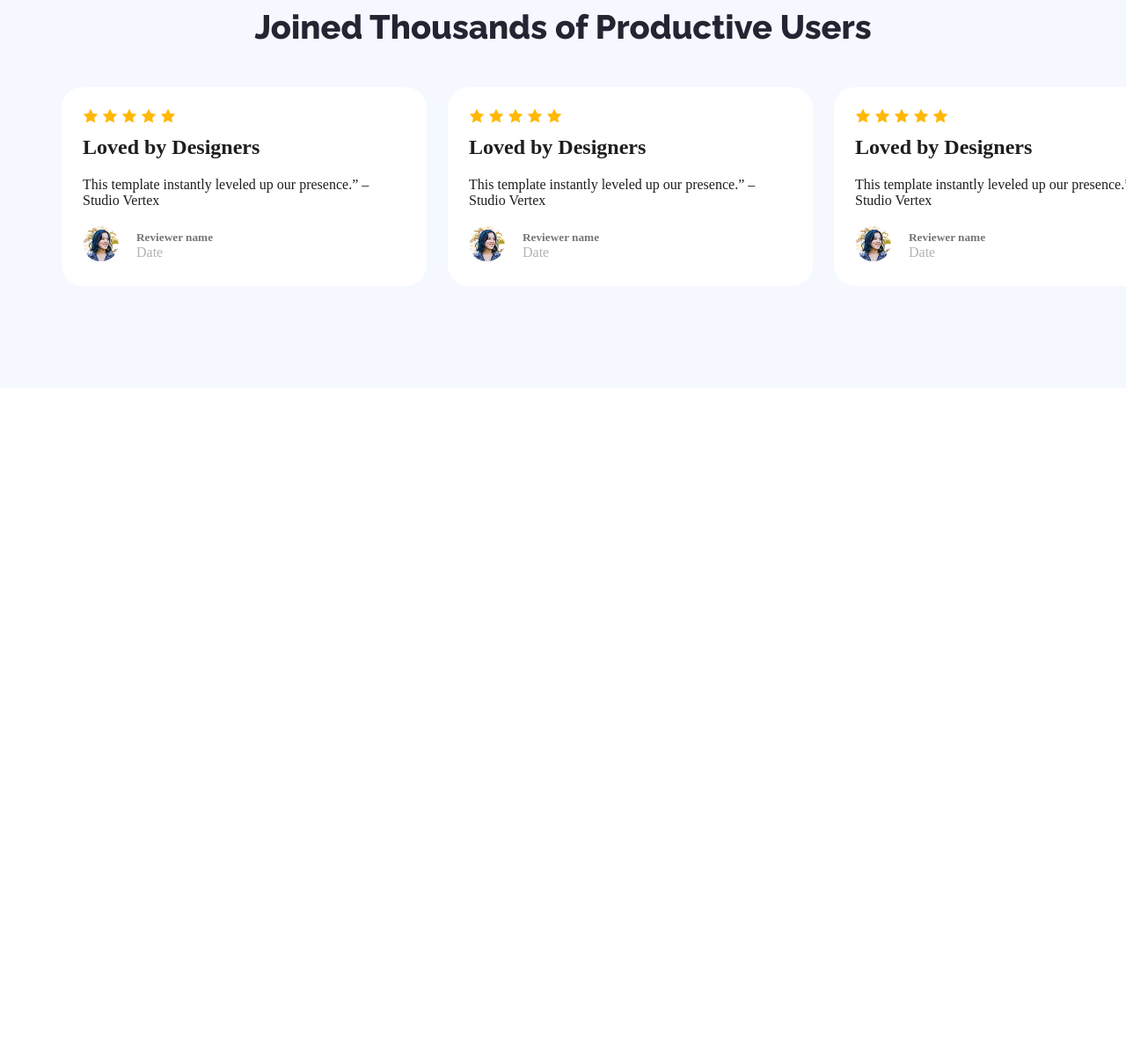
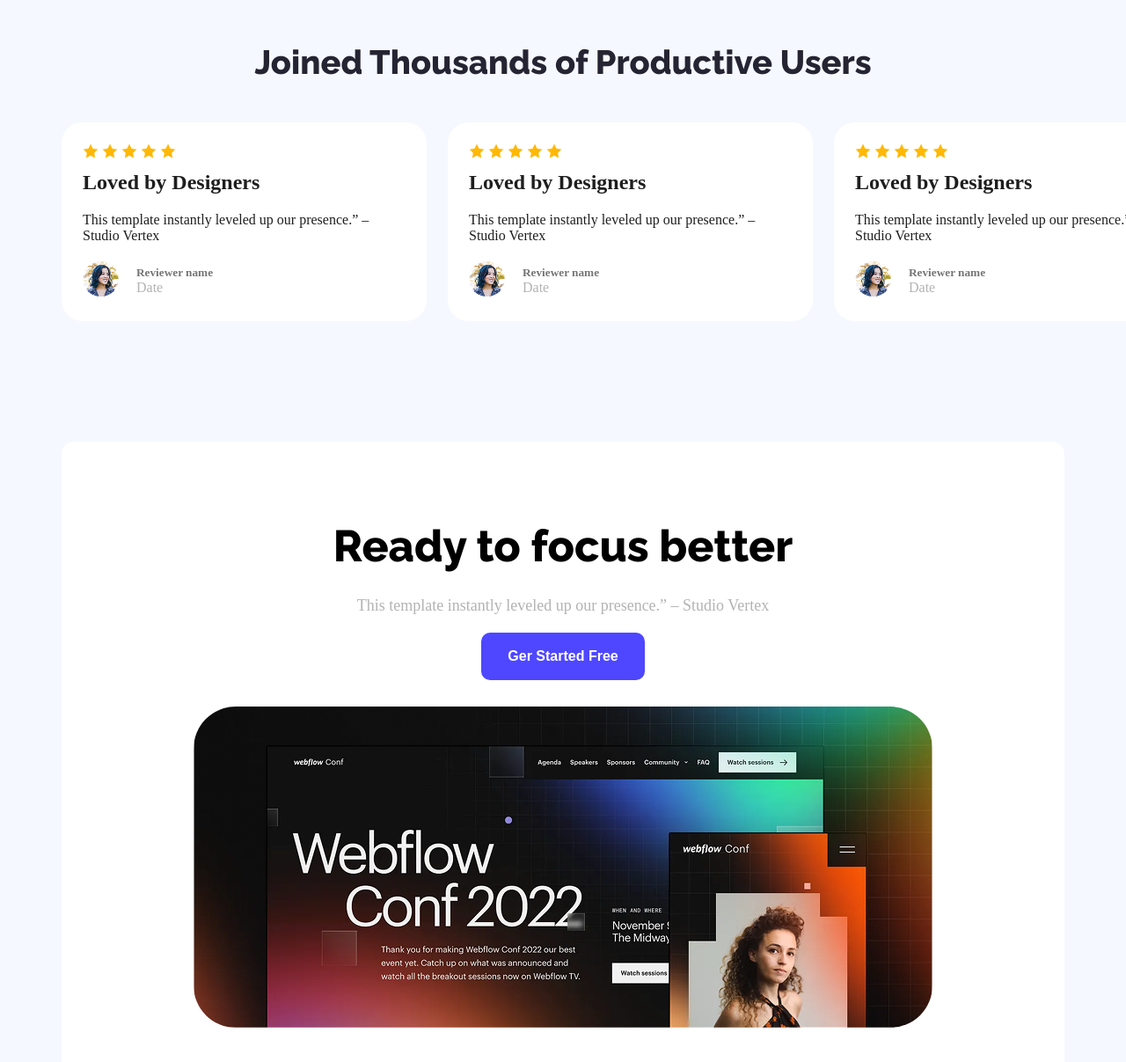
Before and after one commit to Mosarof-Hossen/assignment-1, a plain HTML site: page index.html in a window 1280 px wide. Shown: the part 1531-2738 px from the top of the page at 88% size. Before the commit the page ends 1972 px from the top, so only its background shows below. Drawn offline with Linux system fonts and the light colour scheme.

Commit message:
service section added

```diff
--- a/css/style.css
+++ b/css/style.css
@@ -24,7 +24,6 @@
     padding: 20px 30px ;
 }
 .btn-text{
-
 
     text-align: center;
     background-color: #4E47FF;
@@ -132,6 +131,8 @@ main{
     line-height: 56px;
     margin-bottom: 40px;
     text-align: center;
+
+
 }
 /* user-items */
 .user-items{
@@ -149,6 +150,11 @@ main{
 }
 /* user-section-end */
 /* costumer-section-start */
+
+.costumer{
+    margin-top: 120px;
+}
+
 .costumer-items{
     display: flex;
     gap: 24px;
@@ -183,3 +189,28 @@ main{
     color: #b3b3b3;
 }
 /* costumer-section-end */
+/* service-section-start */
+.service-section{
+    margin: 137px 0;
+}
+.service{
+    text-align: center;
+    padding: 71px 150px;
+    background-color: #ffffff;
+    border-radius: 14px;
+}
+.service h2{
+    font-size: 50px;
+    line-height: 150%;
+    color: #000000;
+}
+.service p{
+    color:#b3b3b3;
+    font-size: 18px;
+    margin: 20px 0;
+}
+.service-image{
+    width: 840px;
+    border-radius: 48px;
+    margin-top: 30px;
+}
--- a/index.html
+++ b/index.html
@@ -149,6 +149,15 @@
                         </div>
                     </div>
                   </section>
+                  <!-- user-say-section-end -->
+                  <section class="service-section">
+                    <div class="service">
+                        <h2 class="dark content-title">Ready to focus better</h2>
+                        <p>This template instantly leveled up our presence.” – Studio Vertex</p>
+                        <button class="btn-text"><a href="#">Ger Started Free</a></button>
+                        <img class="service-image" src="image/wc-big.png" alt="wc-big-image">
+                    </div>
+                  </section>
 
 
                 </div>
```
